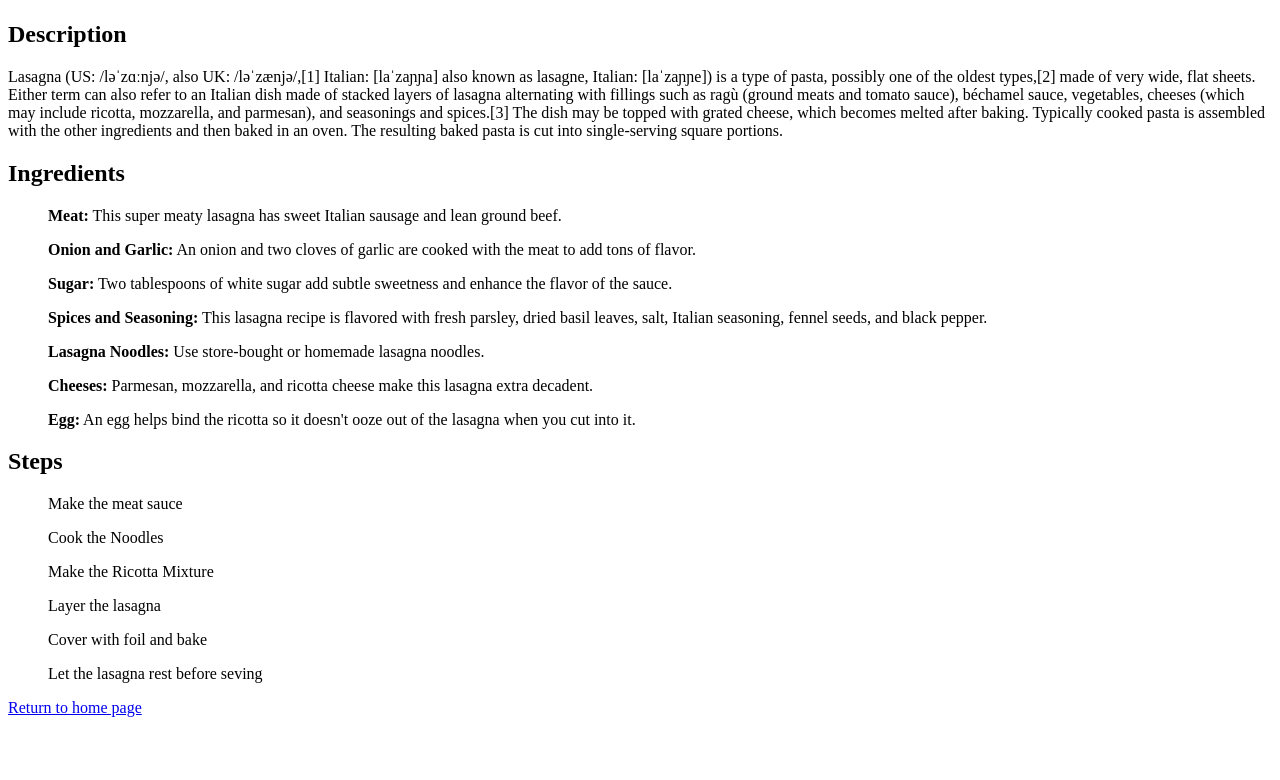
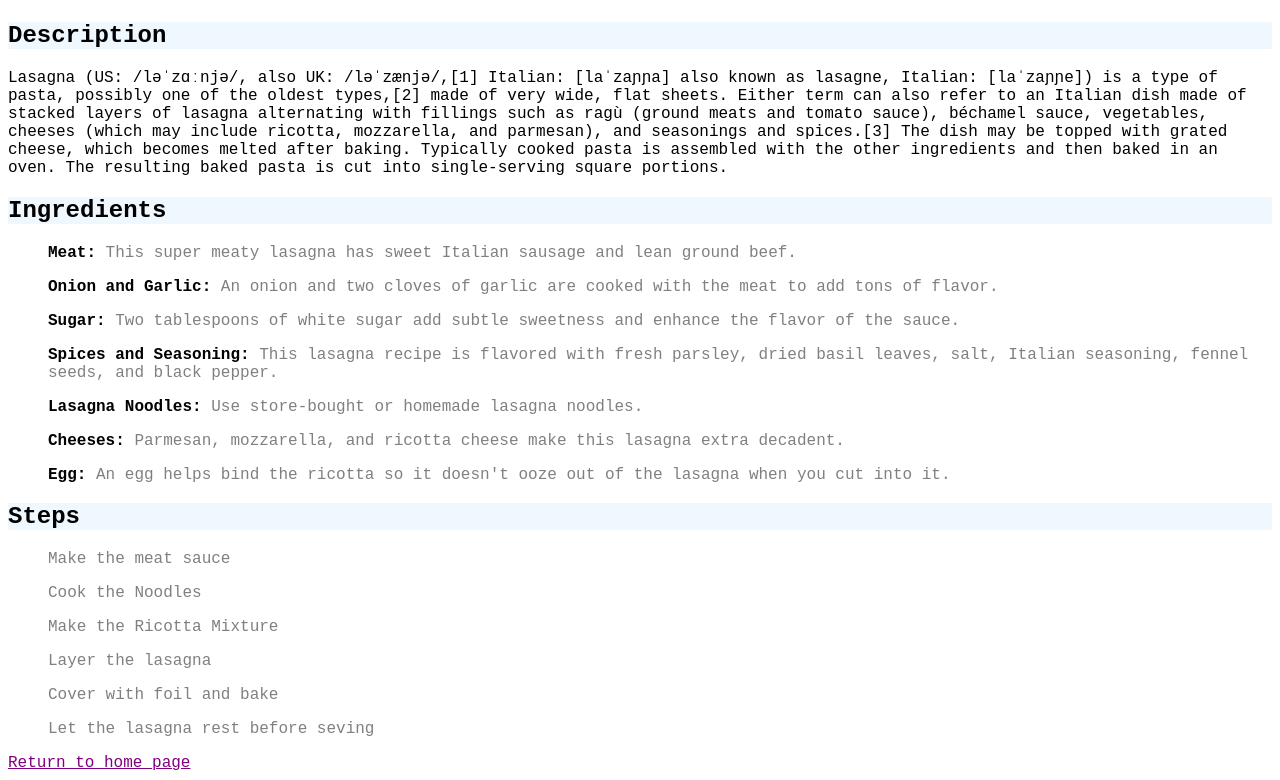
Before and after one commit to SohamKukreti/odin-recipes, a plain HTML site: page recipes/lasagna.html in a window 1280 px wide. Shown: the part 383-1163 px from the top of the page. Before the commit the page ends 1108 px from the top, so only its background shows below. Drawn offline with Linux system fonts and the light colour scheme.

Commit message:
Added some basic css styling to the project and made some slight changes mostly visual

```diff
--- a/recipes/lasagna.html
+++ b/recipes/lasagna.html
@@ -3,11 +3,13 @@
 <head>
     <meta charset="UTF-8">
     <meta http-equiv="X-UA-Compatible" content="IE=edge">
-    <meta name="viewport" content="width=<device-width>, initial-scale=1.0">
+    <meta name="viewport" content="width=device-width, initial-scale=1.0">
+    <link rel = "stylesheet" href = "../styles.css">
     <title>Lasagna</title>
 </head>
 <body>
-    <h1>
+    <div class = "lasagna">
+    <h1 class = "heading">
         Lasagna Recipe
     </h1>
     <img src = "https://www.allrecipes.com/thmb/MkKfYU4oim55CLp39DDuNMuyThA=/750x0/filters:no_upscale():max_bytes(150000):strip_icc():format(webp)/23600-worlds-best-lasagna-armag-4x3-1-b24f9ad518d74090bf197828492c64a6.jpg">
@@ -17,7 +19,7 @@
     <p>
         Lasagna (US: /ləˈzɑːnjə/, also UK: /ləˈzænjə/,[1] Italian: [laˈzaɲɲa] also known as lasagne, Italian: [laˈzaɲɲe]) is a type of pasta, possibly one of the oldest types,[2] made of very wide, flat sheets. Either term can also refer to an Italian dish made of stacked layers of lasagna alternating with fillings such as ragù (ground meats and tomato sauce), béchamel sauce, vegetables, cheeses (which may include ricotta, mozzarella, and parmesan), and seasonings and spices.[3] The dish may be topped with grated cheese, which becomes melted after baking. Typically cooked pasta is assembled with the other ingredients and then baked in an oven. The resulting baked pasta is cut into single-serving square portions.
     </p>
-    <h2>
+    <h2 class = "heading">
         Ingredients
     </h2>
     <ul>
@@ -41,7 +43,7 @@
     <ul>
         <strong>Egg:</strong> An egg helps bind the ricotta so it doesn't ooze out of the lasagna when you cut into it.
     </ul>
-    <h2>
+    <h2 class = "heading">
         Steps
     </h2>
     <ul>
@@ -62,6 +64,7 @@
     <ul>
         Let the lasagna rest before seving
     </ul>
-    <a href = "../index.html"> Return to home page </a>
+    <a class = "return" href = "../index.html"> Return to home page </a>
+</div>
 </body>
 </html>
--- /dev/null
+++ b/styles.css
@@ -0,0 +1,22 @@
+*{
+    color : black;
+    font-family: 'Courier New', Courier, monospace;
+
+}
+h1 , h2 {
+    background-color: aliceblue;
+}
+
+.lasagna ul {
+    color : grey;
+}
+
+.return {
+    text-align: center;
+    color : purple;
+}
+
+.home{
+    height : auto;
+    width : 400px;
+}
```
Also changed, not shown: index.html (+4 -3 lines), recipes/pizza.html (+2 -1 lines), recipes/scrambled-eggs.html (+2 -1 lines).
